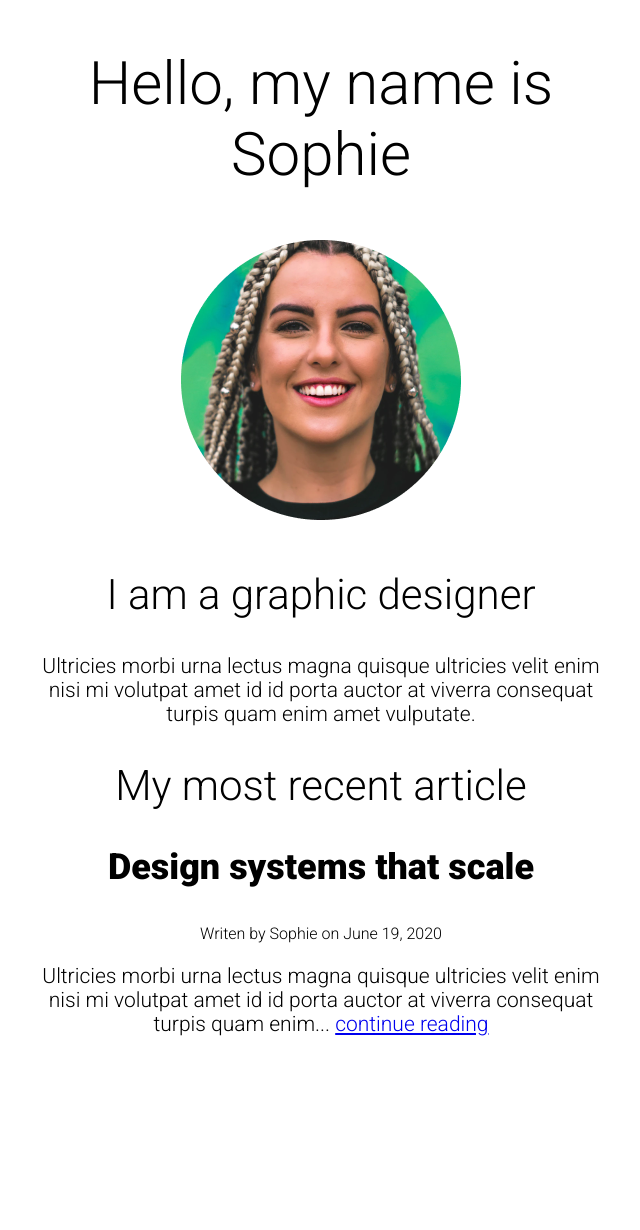
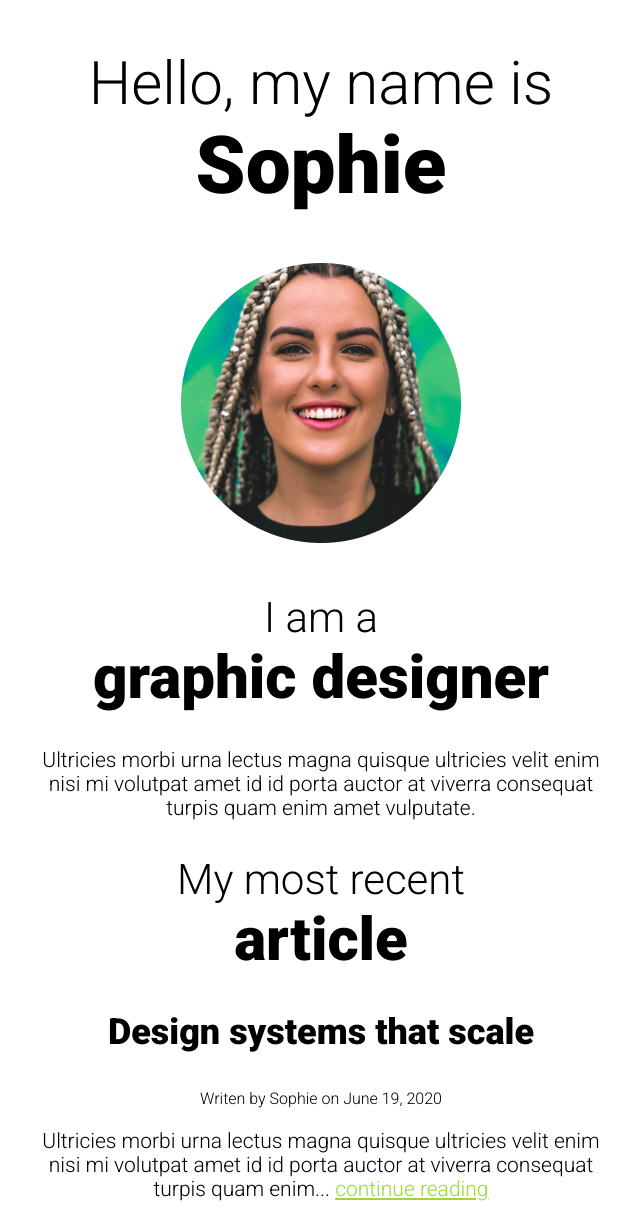
Before and after one commit to aroldodev/CSS-Fundamentals-Scrimba-Challenge, a plain HTML site: page index.html in a window 1280 px wide. Shown: the whole page, without its empty margins (319-959 px from the left). Before the commit the page ends 1065 px from the top, so only its background shows below. Drawn offline with Linux system fonts and the light colour scheme.

Commit message:
4th challenge made

```diff
--- a/index.html
+++ b/index.html
@@ -9,16 +9,16 @@
 </head>
 <body>
   <div class="container">
-    <h1>Hello, my name is Sophie</h1>
+    <h1>Hello, my name is <span class="enfasis1 blacktext">Sophie</span></h1>
     <img src="sophie.png" alt="Profile picture of Sophie">
-    <h2>I am a graphic designer</h2>
+    <h2>I am a <span class="enfasis2 blacktext">graphic designer</span></h2>
     <p>Ultricies morbi urna lectus magna quisque ultricies velit enim nisi mi volutpat amet id id porta auctor at viverra consequat turpis quam enim amet vulputate.</p>
 
-    <h2>My most recent article</h2>
+    <h2>My most recent <span class="enfasis2 blacktext">article</span></h2>
     <article>
         <h3>Design systems that scale</h3>
         <p class="small">Writen by Sophie on June 19, 2020</p>
-        <p>Ultricies morbi urna lectus magna quisque ultricies velit enim nisi mi volutpat amet id id porta auctor at viverra consequat turpis quam enim... <a href="#">continue reading</a></p>
+        <p>Ultricies morbi urna lectus magna quisque ultricies velit enim nisi mi volutpat amet id id porta auctor at viverra consequat turpis quam enim... <a class="link" href="#">continue reading</a></p>
     </article>
   </div>
 </body>
--- a/style.css
+++ b/style.css
@@ -20,6 +20,7 @@ h1, h2 {
 
 h1 {
   font-size: 60px;
+
 }
 
 h2 {
@@ -34,3 +35,24 @@ h3 {
 .small {
   font-size: 16px;
 }
+
+.enfasis1 {
+  font-size: 80px;
+}
+
+.enfasis2 {
+  font-size: 60px;
+}
+
+.blacktext {
+  font-weight: 900;
+  display: block;
+}
+
+.link {
+  color: #99d930;
+}
+
+.link:hover {
+  color: #131313;
+}
```
